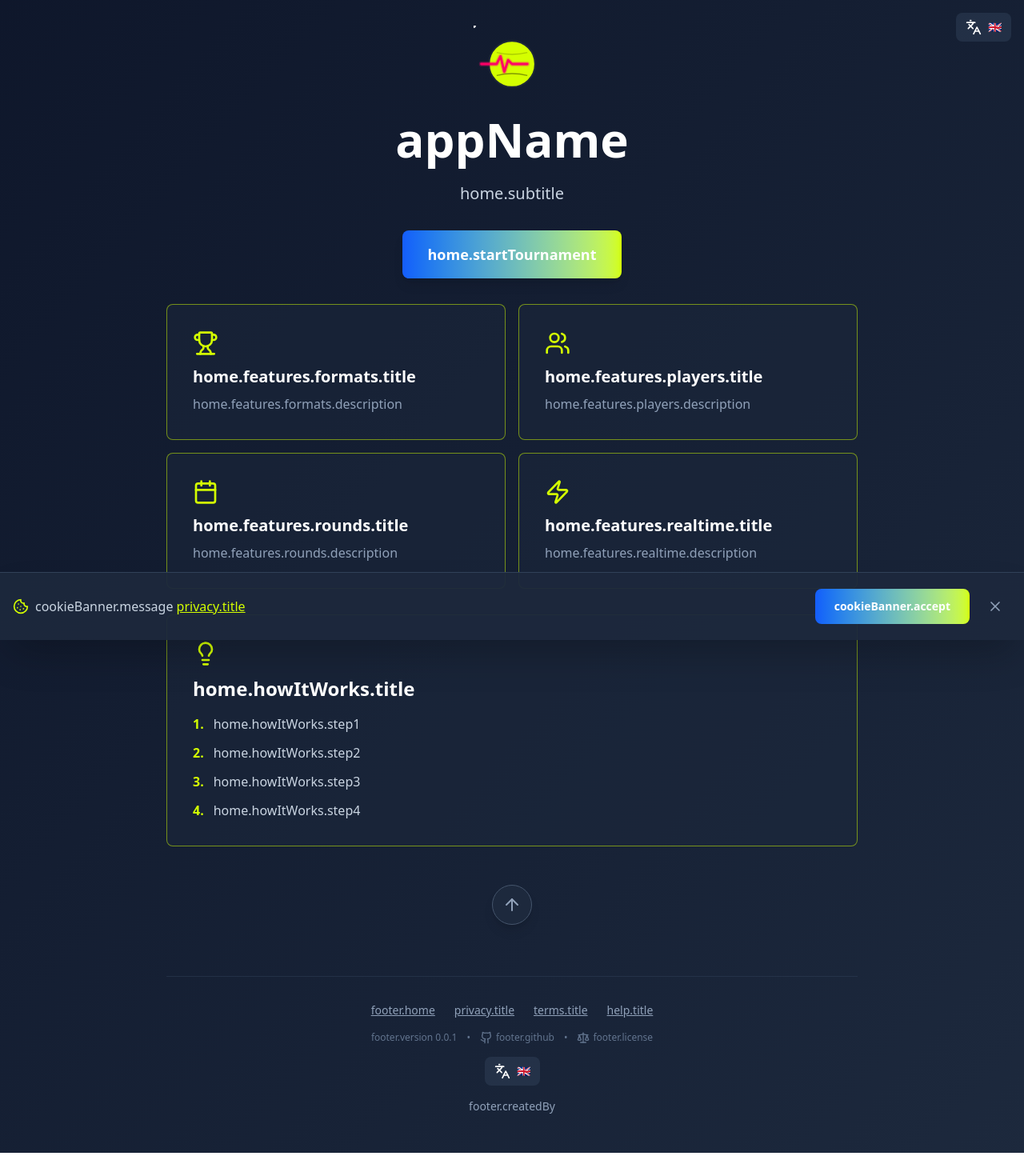
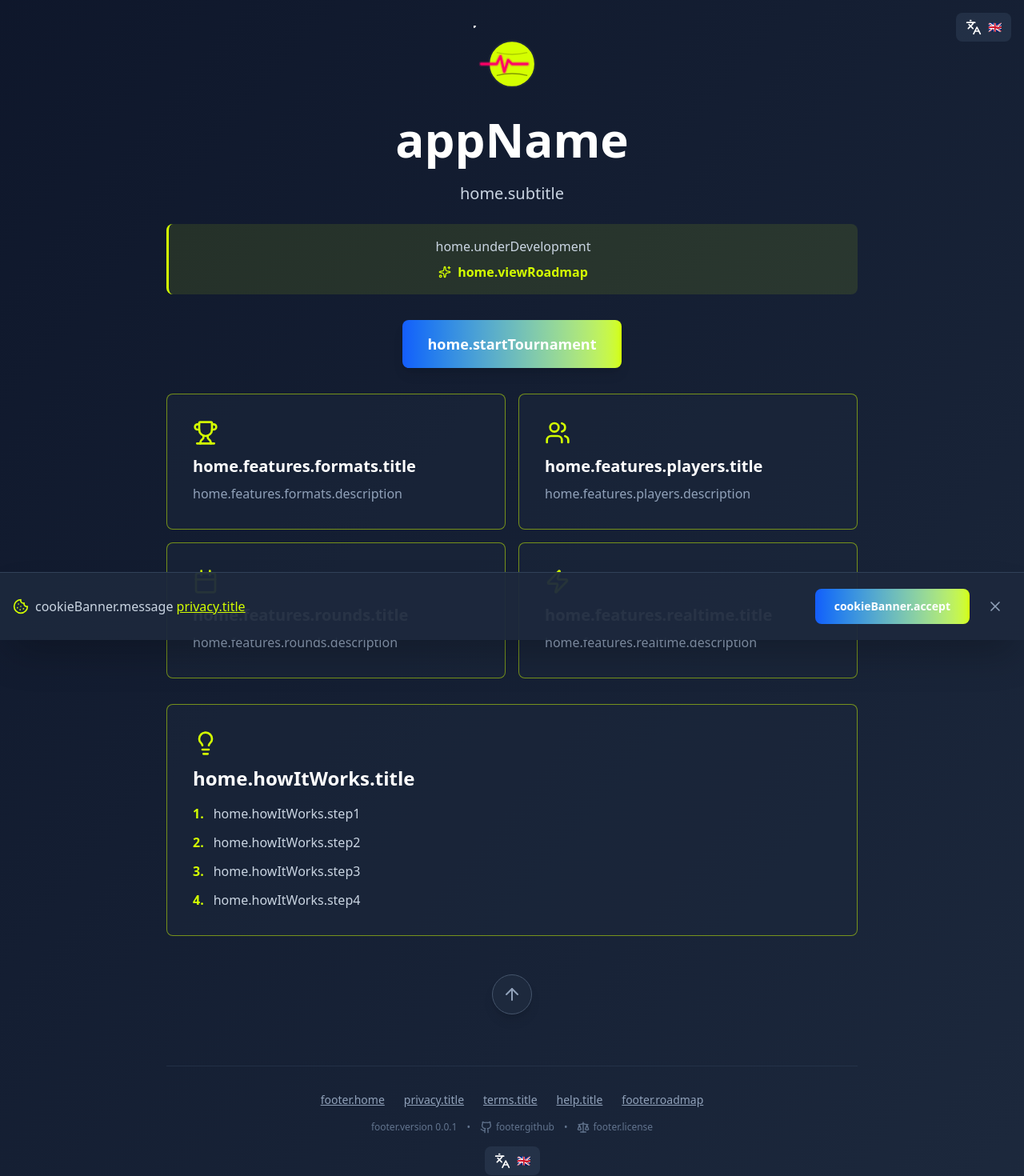
Before and after one commit to DarBrick/padel-boy, a React (Vite) app: page / in a window 1280 px wide. Shown: the top 1470 px of the page at 80% size. Before the commit the page ends 1441 px from the top, so only its background shows below. Built offline with nearby package versions, Linux system fonts and the light colour scheme; the HTML template or start-up script is replaced by a standard one.

Commit message:
add a plan

```diff
--- a/src/App.tsx
+++ b/src/App.tsx
@@ -8,6 +8,7 @@ import { Standings } from './pages/Standings'
 import { Privacy } from './pages/Privacy'
 import { Terms } from './pages/Terms'
 import { Help } from './pages/Help'
+import { Roadmap } from './pages/Roadmap'
 
 // Smart detection: Use /padel-boy only for github.io subdirectory deployment
 const isGitHubPagesSubdirectory = window.location.hostname.includes('github.io') &&
@@ -33,6 +34,7 @@ export function App() {
             <Route path="/privacy" element={<Privacy />} />
             <Route path="/terms" element={<Terms />} />
             <Route path="/help" element={<Help />} />
+            <Route path="/roadmap" element={<Roadmap />} />
             <Route path="*" element={<Navigate to="/" replace />} />
           </Routes>
         </div>
--- a/src/components/Footer.tsx
+++ b/src/components/Footer.tsx
@@ -35,6 +35,12 @@ export function Footer() {
           className="text-slate-400 hover:text-[var(--color-padel-yellow)] underline transition-colors"
         >
           {t('help.title')}
+        </button>
+        <button
+          onClick={() => navigate('/roadmap')}
+          className="text-slate-400 hover:text-[var(--color-padel-yellow)] underline transition-colors"
+        >
+          {t('footer.roadmap')}
         </button>
       </div>
 
--- a/src/i18n.ts
+++ b/src/i18n.ts
@@ -9,6 +9,8 @@ const resources = {
       appName: 'Padel Boy',
       home: {
         subtitle: 'Organize and manage Padel games with ease. Free, no payments required.',
+        underDevelopment: 'This product is currently under active development. New features are being added regularly.',
+        viewRoadmap: 'View Product Roadmap',
         startTournament: 'Start New Tournament',
         features: {
           formats: {
@@ -35,6 +37,28 @@ const resources = {
           step3: 'System generates matches automatically',
           step4: 'Enter scores and share standings via unique URL',
         },
+      },
+      roadmap: {
+        title: 'Product Roadmap',
+        subtitle: 'See what we\'re working on and what\'s coming next',
+        back: 'Back',
+        completed: 'Completed',
+        inProgress: 'In Progress',
+        planned: 'Planned',
+        features: [
+          'Project start!',
+          'Possibility to organize Americano for individual players',
+          'Possibility to organize Mexicano for individual players',
+          'Local player dictionary, known players',
+          'Store and share tournament results via unique link',
+          'Reopen tournaments',
+          'Roll back to last round',
+          'Extended available tournament statistics',
+          'Export/import single or multiple tournament data',
+          'Player statistics across multiple tournaments',
+          'QR code to share tournaments',
+          'Add support for playing tournament in fixed pairs',
+        ],
       },
       create: {
         title: 'Create Tournament',
@@ -90,6 +114,7 @@ const resources = {
       },
       footer: {
         home: 'Home',
+        roadmap: 'Roadmap',
         createdBy: 'Created by Dariusz W.',
         github: 'GitHub',
         license: 'CC BY-NC-SA 4.0',
@@ -198,6 +223,8 @@ const resources = {
       appName: 'Padel Boy',
       home: {
         subtitle: 'Organizuj i zarządzaj grami w Padel z łatwością. Bezpłatnie, bez opłat.',
+        underDevelopment: 'Ten produkt jest aktualnie w fazie aktywnego rozwoju. Nowe funkcje są regularnie dodawane.',
+        viewRoadmap: 'Zobacz Plan Rozwoju',
         startTournament: 'Rozpocznij Nowy Turniej',
         features: {
           formats: {
@@ -224,6 +251,28 @@ const resources = {
           step3: 'System automatycznie generuje mecze',
           step4: 'Wprowadzaj wyniki i udostępniaj klasyfikację przez unikalny link',
         },
+      },
+      roadmap: {
+        title: 'Plan Rozwoju',
+        subtitle: 'Zobacz, nad czym pracujemy i co nadchodzi',
+        back: 'Wróć',
+        completed: 'Ukończone',
+        inProgress: 'W Trakcie',
+        planned: 'Zaplanowane',
+        features: [
+          'Start projektu!',
+          'Możliwość organizacji Americano dla indywidualnych graczy',
+          'Możliwość organizacji Mexicano dla indywidualnych graczy',
+          'Lokalny słownik graczy, znani gracze',
+          'Przechowywanie i udostępnianie wyników turnieju przez unikalny link',
+          'Ponowne otwieranie turniejów',
+          'Cofnięcie do ostatniej rundy',
+          'Rozszerzone dostępne statystyki turnieju',
+          'Eksport/import danych pojedynczego lub wielu turniejów',
+          'Statystyki graczy w wielu turniejach',
+          'Kod QR do udostępniania turniejów',
+          'Dodanie wsparcia dla gry w turnieju w stałych parach',
+        ],
       },
       create: {
         title: 'Stwórz Turniej',
@@ -277,7 +326,13 @@ const resources = {
       standings: {
         title: 'Klasyfikacja',
       },
-      footer: {        home: 'Strona główna',        createdBy: 'Stworzono przez Dariusz W.',
+      footer: {
+        home: 'Strona główna',
+        roadmap: 'Plan Rozwoju',
+        createdBy: 'Stworzono przez Dariusz W.',
+        github: 'GitHub',
+        license: 'CC BY-NC-SA 4.0',
+        version: 'Wersja',
       },
       cookieBanner: {
         message: 'Ta aplikacja przechowuje Twoje preferencje i informacje o turniejach lokalnie w Twojej przeglądarce.',
@@ -382,6 +437,8 @@ const resources = {
       appName: 'Padel Boy',
       home: {
         subtitle: 'Organiza y gestiona juegos de Padel con facilidad. Gratis, sin pagos.',
+        underDevelopment: 'Este producto está actualmente en desarrollo activo. Se añaden nuevas funcionalidades regularmente.',
+        viewRoadmap: 'Ver Hoja de Ruta',
         startTournament: 'Iniciar Nuevo Torneo',
         features: {
           formats: {
@@ -408,6 +465,28 @@ const resources = {
           step3: 'El sistema genera los partidos automáticamente',
           step4: 'Introduce los resultados y comparte la clasificación mediante URL única',
         },
+      },
+      roadmap: {
+        title: 'Hoja de Ruta',
+        subtitle: 'Mira en qué estamos trabajando y qué viene a continuación',
+        back: 'Volver',
+        completed: 'Completado',
+        inProgress: 'En Progreso',
+        planned: 'Planificado',
+        features: [
+          '¡Inicio del proyecto!',
+          'Posibilidad de organizar Americano para jugadores individuales',
+          'Posibilidad de organizar Mexicano para jugadores individuales',
+          'Diccionario local de jugadores, jugadores conocidos',
+          'Almacenar y compartir resultados de torneos mediante enlace único',
+          'Reabrir torneos',
+          'Retroceder a la última ronda',
+          'Estadísticas de torneo extendidas disponibles',
+          'Exportar/importar datos de uno o varios torneos',
+          'Estadísticas de jugadores en múltiples torneos',
+          'Código QR para compartir torneos',
+          'Añadir soporte para jugar torneos en parejas fijas',
+        ],
       },
       create: {
         title: 'Crear Torneo',
@@ -463,6 +542,7 @@ const resources = {
       },
       footer: {
         home: 'Inicio',
+        roadmap: 'Hoja de Ruta',
         createdBy: 'Creado por Dariusz W.',
         github: 'GitHub',
         license: 'CC BY-NC-SA 4.0',
--- a/src/pages/Home.tsx
+++ b/src/pages/Home.tsx
@@ -4,8 +4,9 @@ import { PadelBallIcon } from '../components/PadelBallIcon'
 import { GradientButton } from '../components/GradientButton'
 import { IconButton } from '../components/IconButton'
 import { ContentPanel } from '../components/ContentPanel'
+import { InfoPanel } from '../components/InfoPanel'
 import { Footer } from '../components/Footer'
-import { Trophy, Users, Calendar, Zap, ArrowUp, Lightbulb } from 'lucide-react'
+import { Trophy, Users, Calendar, Zap, ArrowUp, Lightbulb, Sparkles } from 'lucide-react'
 
 export function Home() {
   const { t } = useTranslation()
@@ -25,6 +26,24 @@ export function Home() {
         <p className="text-lg md:text-xl text-slate-300 max-w-2xl mx-auto">
           {t('home.subtitle')}
         </p>
+
+        {/* Under Development Notice */}
+        <InfoPanel>
+          <div className="space-y-2">
+            <p className="text-slate-300 text-sm md:text-base">
+              {t('home.underDevelopment')}
+            </p>
+            <div className="flex justify-center">
+              <button
+                onClick={() => navigate('/roadmap')}
+                className="flex items-center gap-2 text-sm md:text-base text-[var(--color-padel-yellow)] hover:text-[var(--color-padel-yellow)]/80 transition-colors font-semibold"
+              >
+                <Sparkles className="w-4 h-4" />
+                {t('home.viewRoadmap')}
+              </button>
+            </div>
+          </div>
+        </InfoPanel>
       </div>
 
       {/* CTA Button */}
--- /dev/null
+++ b/src/pages/Roadmap.tsx
@@ -0,0 +1,104 @@
+import { useTranslation } from 'react-i18next'
+import { useNavigate } from 'react-router-dom'
+import { IconButton } from '../components/IconButton'
+import { ContentPanel } from '../components/ContentPanel'
+import { Footer } from '../components/Footer'
+import { CheckCircle2, Clock, Circle, ArrowUp } from 'lucide-react'
+
+export function Roadmap() {
+  const { t } = useTranslation()
+  const navigate = useNavigate()
+
+  const features = t('roadmap.features', { returnObjects: true }) as string[]
+
+  return (
+    <div className="min-h-screen py-8 space-y-8">
+      {/* Header */}
+      <div className="container mx-auto px-4">
+        <div className="mb-6">
+          <IconButton onClick={() => navigate(-1)} label={t('roadmap.back')} />
+        </div>
+
+        <h1 className="text-4xl md:text-5xl font-bold text-white mb-4">
+          {t('roadmap.title')}
+        </h1>
+        <p className="text-slate-300 text-lg max-w-3xl">
+          {t('roadmap.subtitle')}
+        </p>
+      </div>
+
+      {/* Roadmap Content */}
+      <div className="container mx-auto px-4 space-y-6">
+        {/* Completed */}
+        <ContentPanel>
+          <div className="flex items-center gap-2 mb-4">
+            <CheckCircle2 className="w-6 h-6 text-green-500" />
+            <h2 className="text-2xl font-bold text-white">
+              {t('roadmap.completed')}
+            </h2>
+          </div>
+          <ul className="space-y-3">
+            <li className="flex items-start gap-3 p-3 bg-slate-700/50 rounded-lg">
+              <CheckCircle2 className="w-5 h-5 text-green-500 mt-0.5 flex-shrink-0" />
+              <span className="text-slate-400 line-through text-sm md:text-base">
+                {features[0]}
+              </span>
+            </li>
+          </ul>
+        </ContentPanel>
+
+        {/* In Progress */}
+        <ContentPanel>
+          <div className="flex items-center gap-2 mb-4">
+            <Clock className="w-6 h-6 text-[var(--color-padel-yellow)]" />
+            <h2 className="text-2xl font-bold text-white">
+              {t('roadmap.inProgress')}
+            </h2>
+          </div>
+          <ul className="space-y-3">
+            {features.slice(1, 3).map((feature, index) => (
+              <li key={index} className="flex items-start gap-3 p-3 bg-slate-700/50 rounded-lg">
+                <Clock className="w-5 h-5 text-[var(--color-padel-yellow)] mt-0.5 flex-shrink-0" />
+                <span className="text-white text-sm md:text-base">
+                  {feature}
+                </span>
+              </li>
+            ))}
+          </ul>
+        </ContentPanel>
+
+        {/* Planned */}
+        <ContentPanel>
+          <div className="flex items-center gap-2 mb-4">
+            <Circle className="w-6 h-6 text-slate-500" />
+            <h2 className="text-2xl font-bold text-white">
+              {t('roadmap.planned')}
+            </h2>
+          </div>
+          <ul className="space-y-3">
+            {features.slice(3).map((feature, index) => (
+              <li key={index} className="flex items-start gap-3 p-3 bg-slate-700/50 rounded-lg">
+                <Circle className="w-5 h-5 text-slate-500 mt-0.5 flex-shrink-0" />
+                <span className="text-white text-sm md:text-base">
+                  {feature}
+                </span>
+              </li>
+            ))}
+          </ul>
+        </ContentPanel>
+      </div>
+
+      {/* Scroll to Top Button */}
+      <div className="flex justify-center mt-12">
+        <IconButton
+          onClick={() => window.scrollTo({ top: 0, behavior: 'smooth' })}
+          icon={ArrowUp}
+          label="Scroll to top"
+        />
+      </div>
+
+      {/* Footer */}
+      <Footer />
+    </div>
+  )
+}
```
